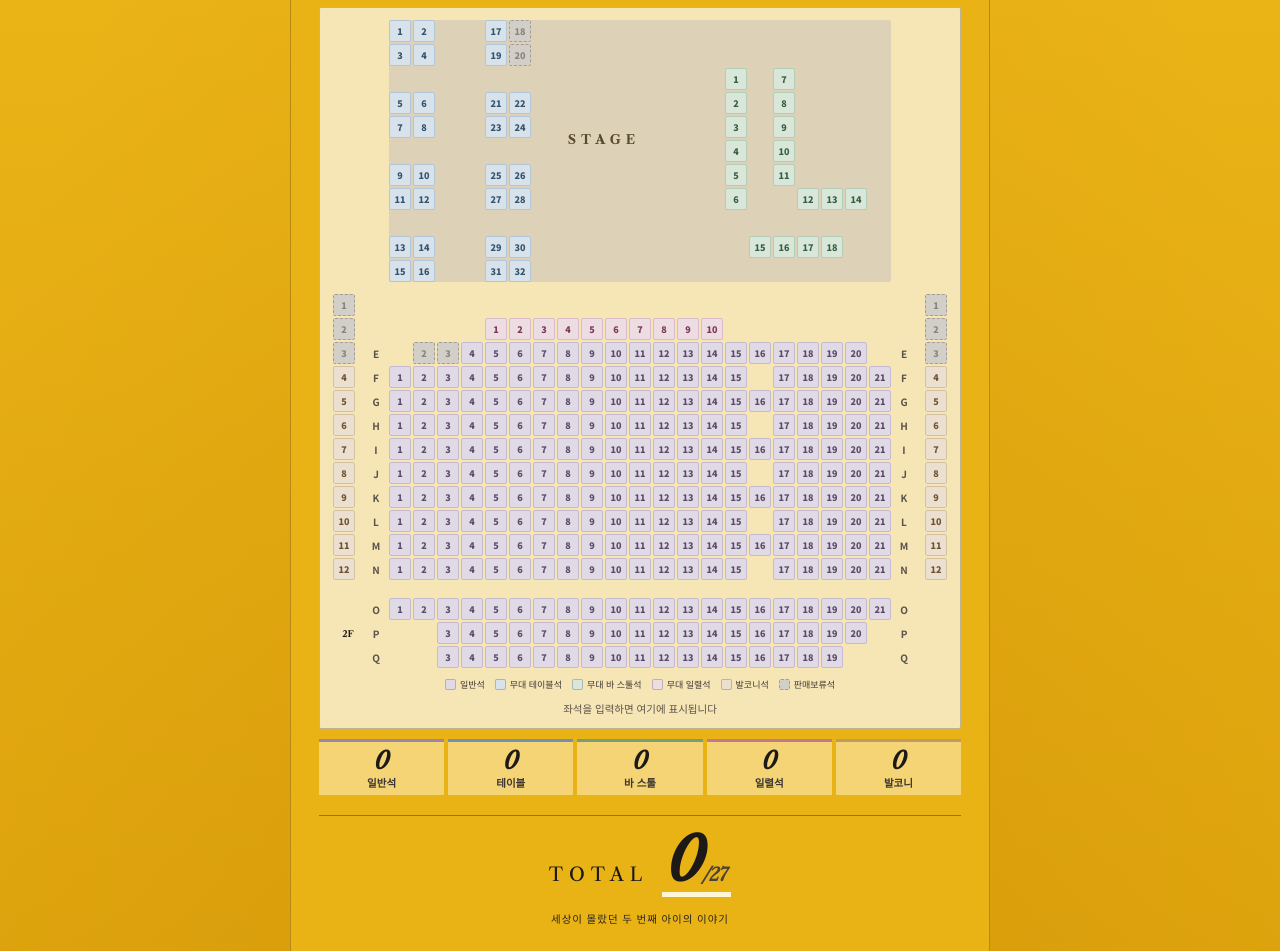
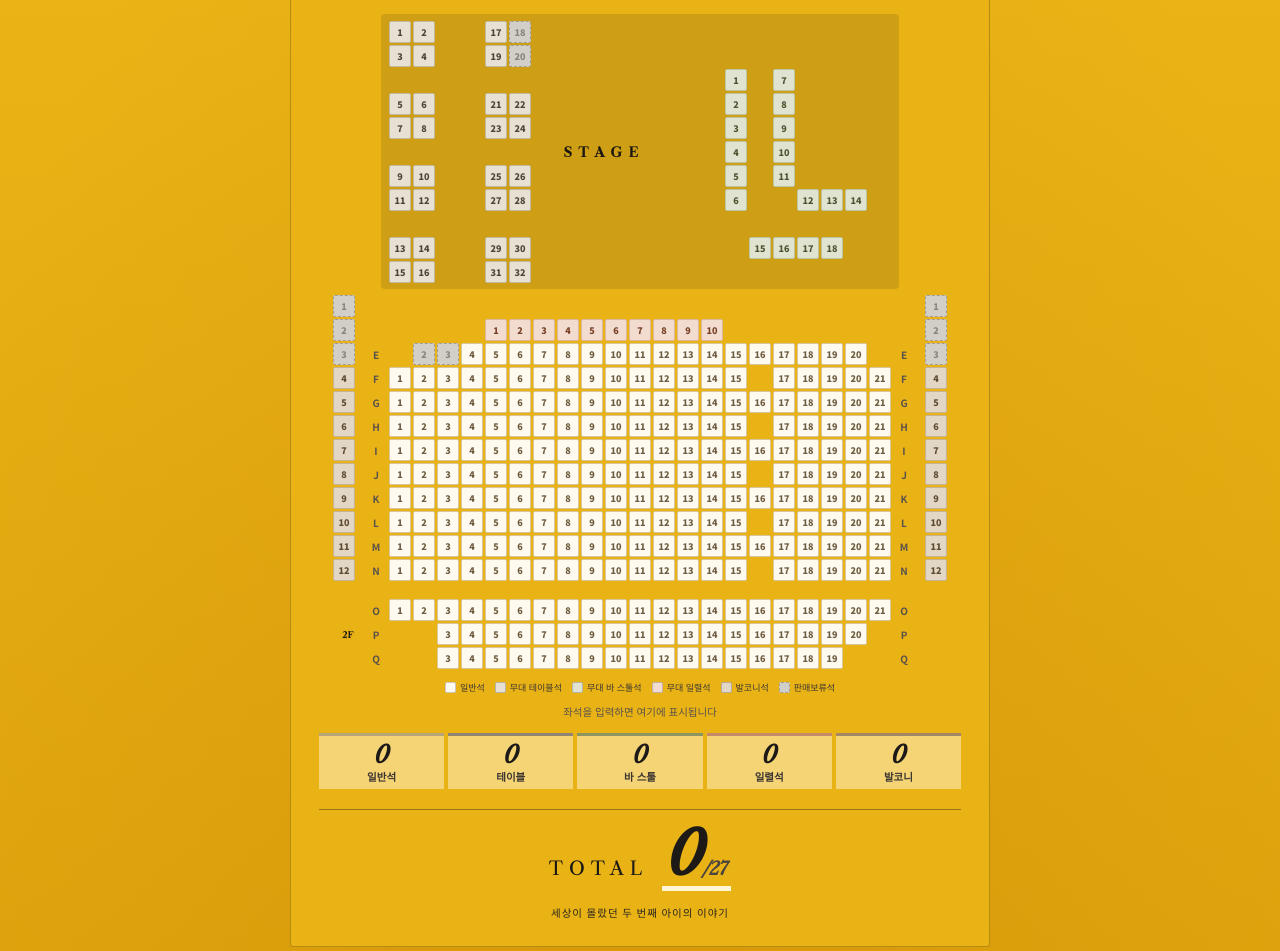
Before and after one commit to chichiandpopo/numerodeux, a plain HTML site: page index.html in a window 1280 px wide. Shown: the part 3050-4001 px from the top of the page. Drawn offline with nearby package versions, Linux system fonts and the light colour scheme; a web font is replaced by a local one.

Commit message:
좌석표를 정산판 분위기에 맞게 정리
Co-Authored-By: Claude Opus 5.5 <noreply@anthropic.com>
Claude-Session: https://claude.ai/code/session_01Jwnfeddb2AWhiNUX6mR7Bd

```diff
--- a/index.html
+++ b/index.html
@@ -134,21 +134,21 @@ a.event-tag:hover{text-decoration:underline;}
 .cast-cnt span{font-size:12px;color:#4a433e;}
 
 /* ---------- seat map ---------- */
-.seat-map-section{background:#f7e6b5;border:1px solid rgba(28,25,23,0.25);border-radius:2px;padding:12px 6px 12px;--s:16px;--gap:1.5px;}
-.map-scroll{overflow:hidden;display:flex;justify-content:center;}
+.seat-map-section{background:transparent;border:none;border-radius:0;padding:6px 0 4px;--s:16px;--gap:1.5px;}
+.map-scroll{overflow:hidden;display:flex;justify-content:center;padding:8px 0 2px;box-sizing:content-box;}
 .map-grid{display:grid;gap:var(--gap);width:max-content;
   grid-template-columns:var(--s) 6px var(--s) repeat(21,var(--s)) var(--s) 6px var(--s);
   grid-template-rows:repeat(11,var(--s)) 8px repeat(12,var(--s)) 14px repeat(3,var(--s));}
-.stage-bg{background:#ddd2b8;border-radius:2px;}
-.stage-label{display:flex;align-items:center;justify-content:center;font-family:'Libre Caslon Text',serif;font-size:10px;font-weight:700;letter-spacing:5px;color:#5a4a2c;}
+.stage-bg{background:rgba(29,23,18,0.13);border-radius:4px;margin:-7px -8px -6px;}
+.stage-label{display:flex;align-items:center;justify-content:center;font-family:'Libre Caslon Text',serif;font-size:11px;font-weight:700;letter-spacing:5px;color:#1d1712;}
 .row-label{font-size:8px;font-weight:700;color:#5a524c;display:flex;align-items:center;justify-content:center;}
 .floor-label{font-family:'Libre Caslon Text',serif;font-size:9px;font-weight:700;color:#1c1917;display:flex;align-items:center;justify-content:center;}
 .seat{width:var(--s);height:var(--s);font-size:7px;border-radius:2px;font-weight:800;display:flex;align-items:center;justify-content:center;border:1px solid;}
-.c-gen{background:#e0d9e6;color:#5b4b68;border-color:#c6bad0;}
-.c-table{background:#d7e2eb;color:#34536e;border-color:#b3c6d7;}
-.c-stool{background:#d9e6da;color:#36603f;border-color:#b4cdb7;}
-.c-line{background:#eedce3;color:#7a3a57;border-color:#dbbaca;}
-.c-bal{background:#ebe0d0;color:#6e5232;border-color:#d4c1a4;}
+.c-gen{background:#fffaf0;color:#6e5c40;border-color:#d8c79e;}
+.c-table{background:#e7e1d4;color:#4f4536;border-color:#c4b9a3;}
+.c-stool{background:#dfe3d0;color:#4b5532;border-color:#bcc39f;}
+.c-line{background:#f1dccf;color:#7a4026;border-color:#dcb69f;}
+.c-bal{background:#e2d6c4;color:#5e4a32;border-color:#c7b496;}
 .seat.hold{background:#d2cec8;color:#8a847c;border:1px dashed #a39d94;}
 .seat.mk1{background:#f6d465!important;color:#3a2a00!important;border:1px solid #d6a91c!important;}
 .seat.mk2{background:#e9b315!important;color:#2a1f00!important;border:1px solid #b38405!important;}
@@ -203,7 +203,7 @@ a.event-tag:hover{text-decoration:underline;}
   .seat-map-section{--s:22px;--gap:2px;}
   .seat{font-size:9px;}
   .row-label{font-size:10px;}
-  .stage-label{font-size:13px;}
+  .stage-label{font-size:14px;letter-spacing:6px;}
 }
 </style>
 <link rel="stylesheet" href="notices/archive.css">
@@ -510,8 +510,8 @@ const COLORS=[
   {bg:'#6b4a1a',fg:'#fff',label:'4회'},{bg:'#1c1917',fg:'#f2c230',label:'5회 이상'},
 ];
 const SEAT_CATS=[
-  {pre:['G'],label:'일반석',c:'#9a86ad'},{pre:['T'],label:'테이블',c:'#6f93b4'},{pre:['S'],label:'바 스툴',c:'#73a07c'},
-  {pre:['R'],label:'일렬석',c:'#c07895'},{pre:['BL','BR'],label:'발코니',c:'#c09a62'},
+  {pre:['G'],label:'일반석',c:'#b7a57a'},{pre:['T'],label:'테이블',c:'#8f8572'},{pre:['S'],label:'바 스툴',c:'#8c9663'},
+  {pre:['R'],label:'일렬석',c:'#c48a6a'},{pre:['BL','BR'],label:'발코니',c:'#a38867'},
 ];
 function addSeat(g,key,label,col,row,cat,hold){
   const s=document.createElement('div');
@@ -529,7 +529,7 @@ function buildMap(){
   const P=SEATPLAN, C=n=>n+3; // 좌석열 n → grid column
   // 무대
   const bg=document.createElement('div');bg.className='stage-bg';bg.style.gridColumn='4 / 25';bg.style.gridRow='1 / 12';g.appendChild(bg);
-  addText(g,'STAGE','stage-label','10 / 16','5 / 7');
+  addText(g,'STAGE','stage-label','9 / 17','4 / 9');
   // 테이블석: 2x2 블록, 왼쪽 열(1~16) / 오른쪽 열(17~32)
   [0,3,6,9].forEach((r0,k)=>{
     [[1,0],[2,0],[1,1],[2,1]].forEach(([c,dr],i)=>{
```
